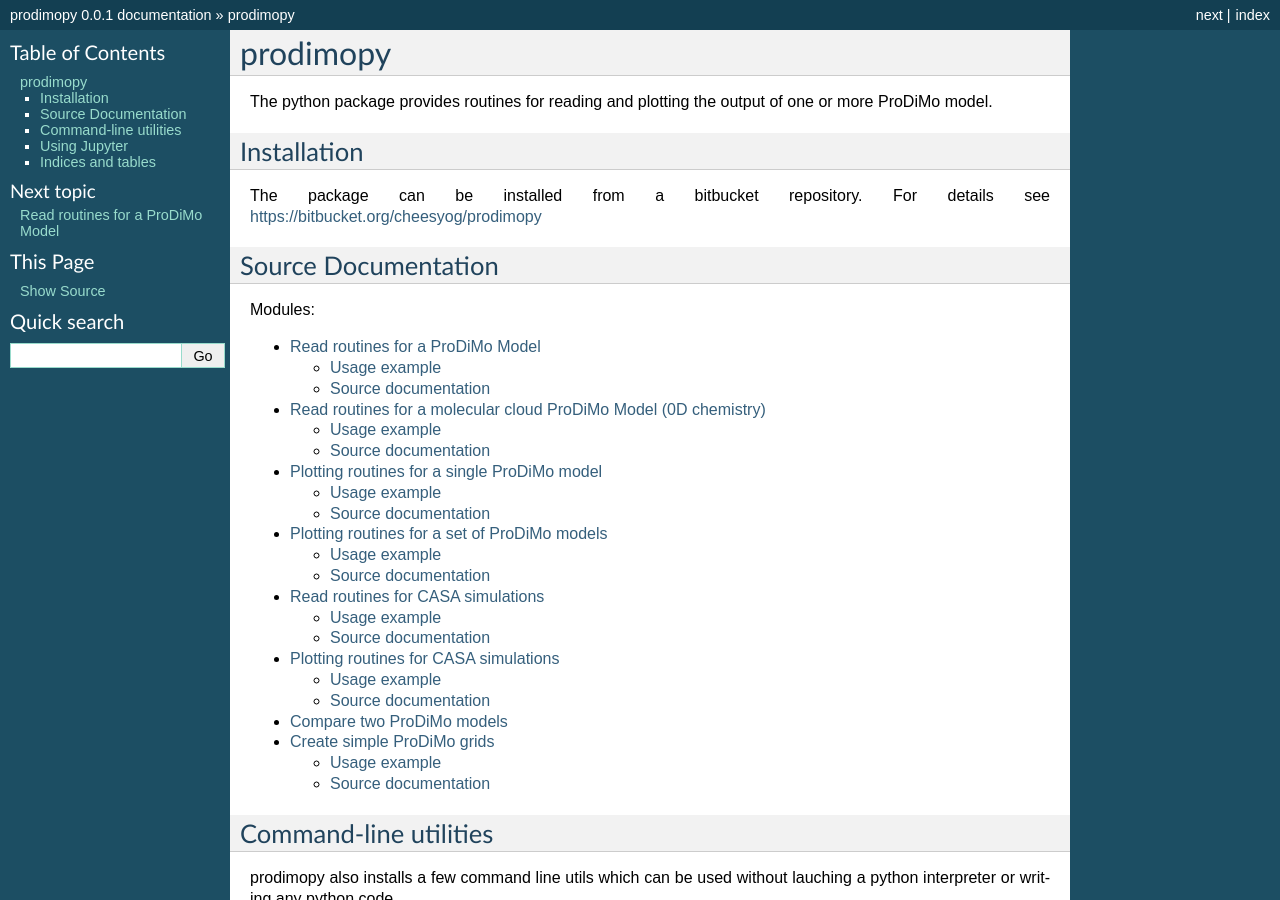
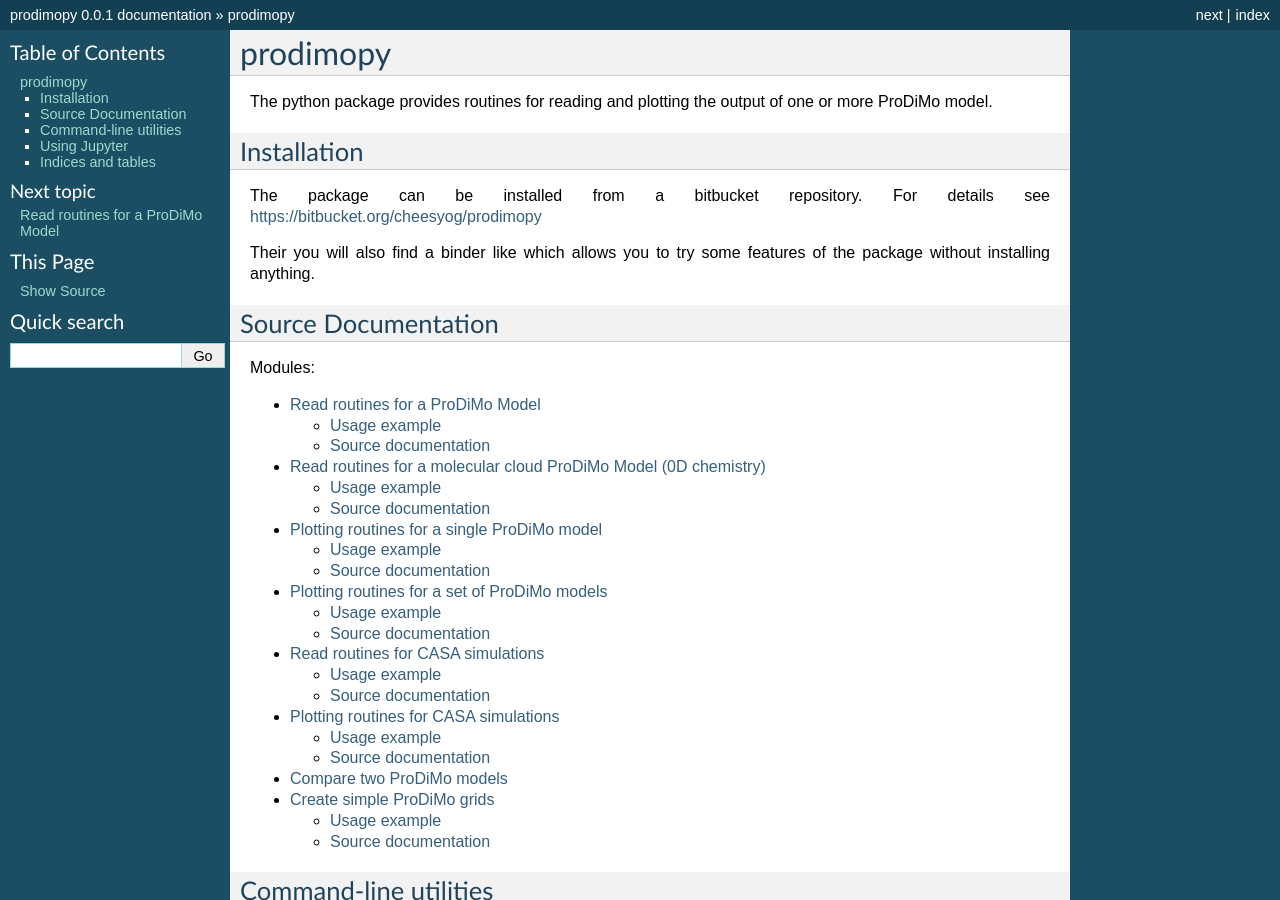
Before and after one commit to saint-germain/prodimopy_test, a Sphinx documentation site: the page built from docs/index.rst, in a window 1280 px wide and 900 px high. Built offline with Sphinx 7.4.7, drawn with Linux system fonts in a browser that asks for light colours.

Commit message:
Added a note for the binder environment.

```diff
--- a/docs/index.rst
+++ b/docs/index.rst
@@ -15,6 +15,9 @@ Installation
 
 The package can be installed from a bitbucket repository.
 For details see https://bitbucket.org/cheesyog/prodimopy
+
+Their you will also find a binder like which allows you to try some features of
+the package without installing anything.
 
 
 Source Documentation
```
